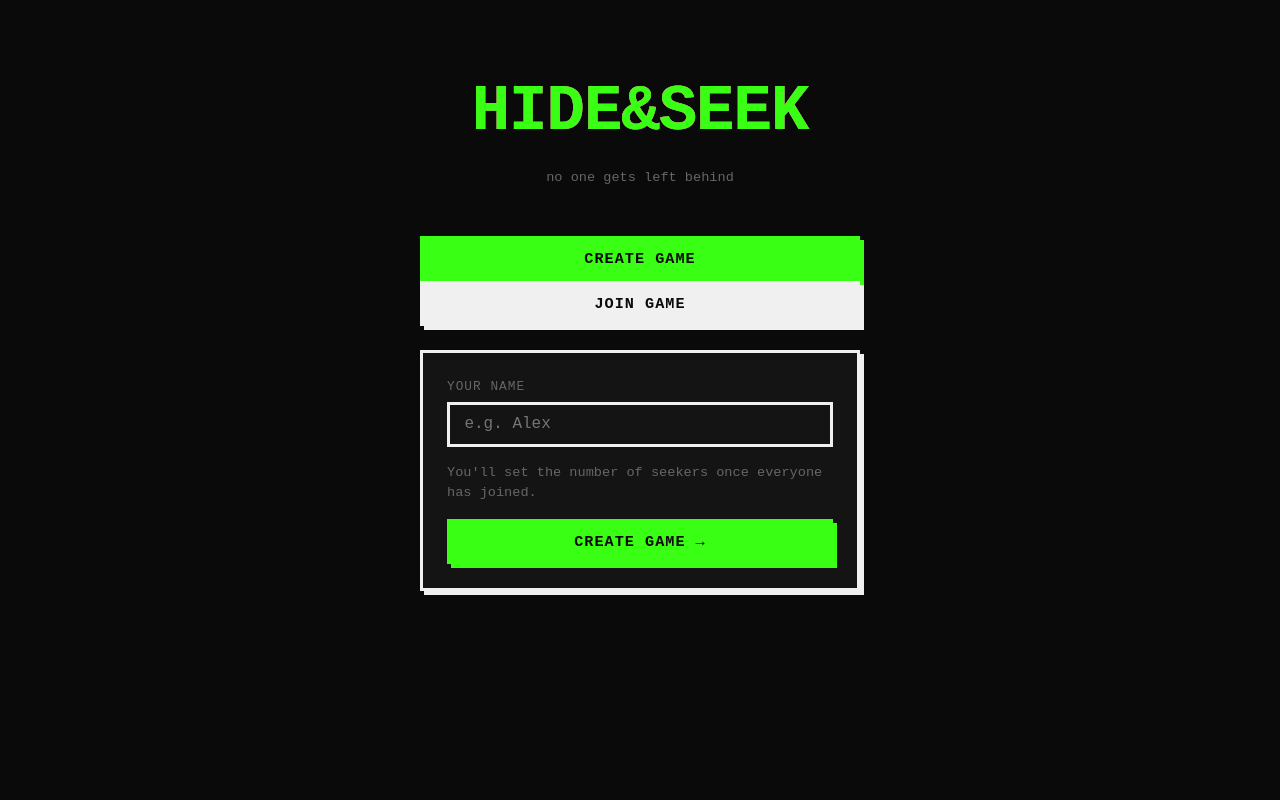
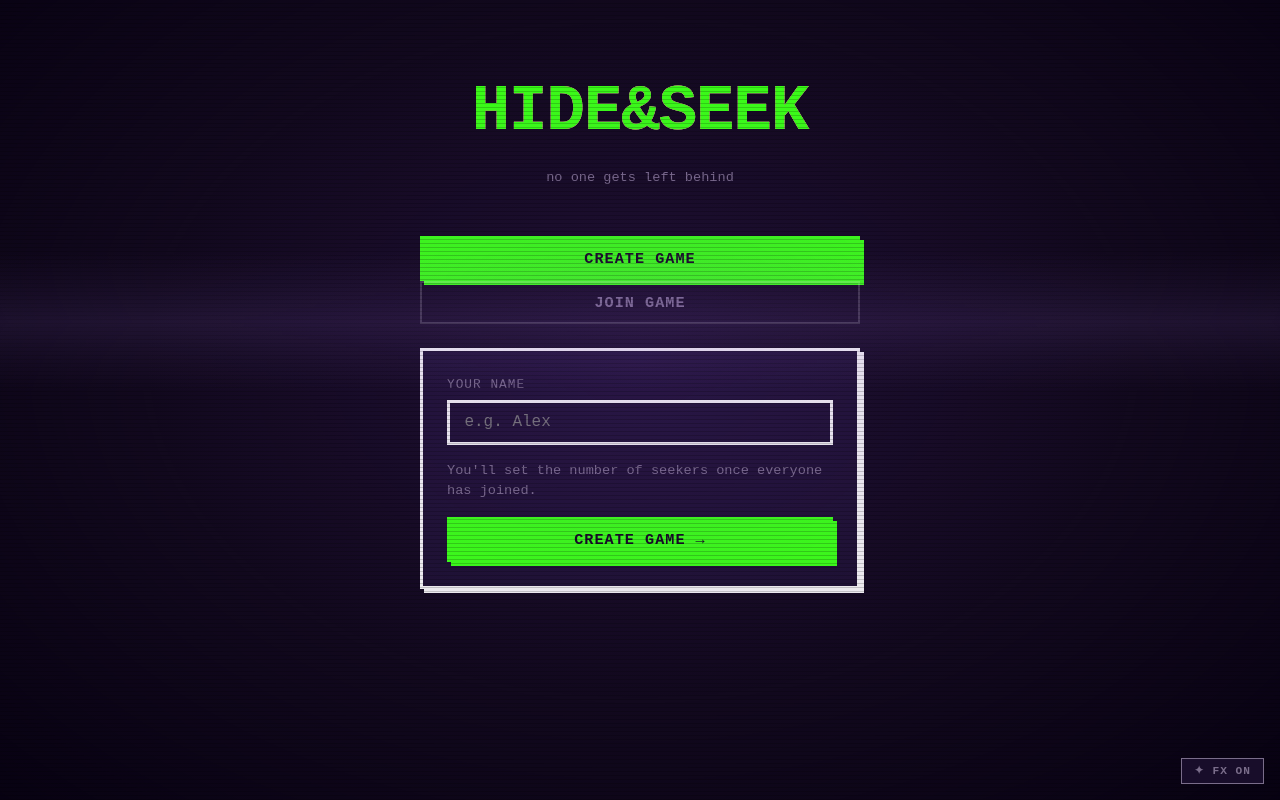
Before and after one commit to Derds/Hide-Seek, a SvelteKit app: page / in a window 1280 px wide. Built offline with nearby package versions, Linux system fonts and the light colour scheme.

Commit message:
made it pretty and made it kinda playable

```diff
--- a/src/app.css
+++ b/src/app.css
@@ -1,11 +1,11 @@
 :root {
-  --bg: #0a0a0a;
-  --bg-2: #141414;
+  --bg: #12091e;
+  --bg-2: #1c1030;
   --fg: #f0f0f0;
   --accent: #39ff14;
   --danger: #ff2d78;
   --warn: #f5e642;
-  --muted: #666;
+  --muted: #7a6d8a;
   --border: 3px solid var(--fg);
   --shadow: 4px 4px 0px var(--fg);
   --shadow-accent: 4px 4px 0px var(--accent);
@@ -15,6 +15,49 @@
 }
 
 *, *::before, *::after { box-sizing: border-box; margin: 0; padding: 0; }
+
+/* ── Comic book background texture ───────────────────── */
+
+/* Layer 1: halftone dot grid — two offset grids for depth */
+html {
+  background:
+    radial-gradient(circle, rgba(180,130,255,0.2) 1.5px, transparent 1.5px),
+    radial-gradient(circle, rgba(180,130,255,0.09) 1px,  transparent 1px),
+    var(--bg);
+  background-size: 20px 20px, 8px 8px;
+  background-position: 0 0, 10px 10px;
+}
+
+/* Layer 2: scanlines — static grid texture */
+body::before {
+  content: '';
+  position: fixed;
+  inset: 0;
+  background: repeating-linear-gradient(
+    to bottom,
+    transparent 0px,
+    transparent 3px,
+    rgba(0, 0, 0, 0.18) 3px,
+    rgba(0, 0, 0, 0.18) 4px
+  );
+  pointer-events: none;
+  z-index: 9998;
+}
+
+/* Layer 3: vignette — accent glow in centre, deep dark at edges */
+body::after {
+  content: '';
+  position: fixed;
+  inset: 0;
+  background: radial-gradient(
+    ellipse at 50% 45%,
+    rgba(120, 60, 200, 0.15) 0%,
+    transparent 55%,
+    rgba(5, 0, 15, 0.8) 100%
+  );
+  pointer-events: none;
+  z-index: 9997;
+}
 
 html, body {
   background: var(--bg);
@@ -52,7 +95,11 @@ h3 { font-size: 1.1rem; font-weight: 700; }
   background: var(--fg);
   color: var(--bg);
   box-shadow: var(--shadow);
-  transition: transform 0.08s, box-shadow 0.08s;
+  transition: transform 0.1s, box-shadow 0.1s, background 0.1s, color 0.1s;
+}
+.btn:hover:not(:disabled) {
+  transform: translate(-2px, -2px);
+  box-shadow: 5px 5px 0 var(--fg);
 }
 .btn:active { transform: translate(3px, 3px); box-shadow: 1px 1px 0 var(--fg); }
 .btn:disabled { opacity: 0.4; cursor: not-allowed; }
@@ -63,6 +110,11 @@ h3 { font-size: 1.1rem; font-weight: 700; }
   border-color: var(--accent);
   box-shadow: var(--shadow-accent);
 }
+.btn-accent:hover:not(:disabled) {
+  transform: translate(-2px, -2px);
+  box-shadow: 5px 5px 0 var(--accent);
+  filter: brightness(1.15);
+}
 .btn-accent:active { box-shadow: 1px 1px 0 var(--accent); }
 
 .btn-danger {
@@ -71,12 +123,37 @@ h3 { font-size: 1.1rem; font-weight: 700; }
   border-color: var(--danger);
   box-shadow: var(--shadow-danger);
 }
+.btn-danger:hover:not(:disabled) {
+  transform: translate(-2px, -2px);
+  box-shadow: 5px 5px 0 var(--danger);
+  filter: brightness(1.15);
+}
 .btn-danger:active { box-shadow: 1px 1px 0 var(--danger); }
 
 .btn-ghost {
   background: transparent;
   color: var(--fg);
   box-shadow: none;
+}
+.btn-ghost:hover:not(:disabled) {
+  background: rgba(255,255,255,0.06);
+  box-shadow: none;
+  transform: translate(-1px, -1px);
+}
+
+/* Tab-style inactive button — outline only, clearly secondary */
+.btn-tab {
+  background: transparent;
+  color: var(--muted);
+  border: 2px solid rgba(255,255,255,0.18);
+  box-shadow: none;
+}
+.btn-tab:hover:not(:disabled) {
+  color: var(--fg);
+  border-color: var(--fg);
+  background: rgba(255,255,255,0.05);
+  box-shadow: none;
+  transform: translate(-1px, -1px);
 }
 
 /* ── Inputs ───────────────────────────────────────────── */
@@ -149,6 +226,28 @@ label { display: block; font-size: 0.8rem; text-transform: uppercase; letter-spa
   89% { clip-path: inset(40% 0 30% 0); transform: translate(2px, 0); }
 }
 
+/* Slower, subtler glitch for leaderboard names */
+.glitch-slow {
+  position: relative;
+  display: inline-block;
+}
+.glitch-slow::before,
+.glitch-slow::after {
+  content: attr(data-text);
+  position: absolute;
+  top: 0; left: 0;
+  width: 100%;
+  overflow: hidden;
+}
+.glitch-slow::before {
+  color: var(--danger);
+  animation: glitch-top 6s infinite linear;
+}
+.glitch-slow::after {
+  color: var(--accent);
+  animation: glitch-bot 6s infinite linear;
+}
+
 /* ── Reveal animation ─────────────────────────────────── */
 @keyframes reveal-flicker {
   0%   { opacity: 0; }
@@ -185,3 +284,69 @@ label { display: block; font-size: 0.8rem; text-transform: uppercase; letter-spa
 .muted   { color: var(--muted); font-size: 0.85rem; }
 .center  { text-align: center; }
 .full    { width: 100%; }
+
+/* ── FX toggle button ─────────────────────────────────── */
+.fx-toggle {
+  position: fixed;
+  bottom: 1rem;
+  right: 1rem;
+  z-index: 10000;
+  padding: 0.35rem 0.75rem;
+  font-family: var(--font);
+  font-size: 0.7rem;
+  font-weight: 700;
+  text-transform: uppercase;
+  letter-spacing: 1px;
+  cursor: pointer;
+  background: rgba(28, 16, 48, 0.85);
+  color: var(--muted);
+  border: 1px solid var(--muted);
+  backdrop-filter: blur(4px);
+  transition: color 0.2s, border-color 0.2s;
+}
+.fx-toggle:hover { color: var(--fg); border-color: var(--fg); }
+
+/* ── Scan beam: sweeps top→bottom, clearly visible ─────── */
+.scan-beam {
+  position: fixed;
+  left: 0; right: 0;
+  height: 140px;
+  background: linear-gradient(
+    to bottom,
+    transparent 0%,
+    rgba(180, 130, 255, 0.04) 25%,
+    rgba(180, 130, 255, 0.09) 50%,
+    rgba(180, 130, 255, 0.04) 75%,
+    transparent 100%
+  );
+  pointer-events: none;
+  z-index: 9999;
+  animation: scan-beam 12s linear infinite;
+  top: -140px;
+}
+
+@keyframes scan-beam {
+  0%   { top: -140px; }
+  100% { top: 100vh; }
+}
+
+/* ── No-FX mode: disable all animations & scanlines ───── */
+html.no-fx body::before { animation: none; opacity: 0.15; }
+html.no-fx .scan-beam   { display: none; }
+html.no-fx *,
+html.no-fx *::before,
+html.no-fx *::after {
+  animation-duration: 0.001ms !important;
+  animation-iteration-count: 1 !important;
+  transition-duration: 0.001ms !important;
+}
+
+/* ── Respect system reduced-motion preference by default ─ */
+@media (prefers-reduced-motion: reduce) {
+  body::before { animation: none; }
+  *, *::before, *::after {
+    animation-duration: 0.001ms !important;
+    animation-iteration-count: 1 !important;
+    transition-duration: 0.001ms !important;
+  }
+}
--- a/src/routes/+layout.svelte
+++ b/src/routes/+layout.svelte
@@ -1,10 +1,35 @@
 <script lang="ts">
-	import '../app.css';
-	let { children } = $props();
+  import '../app.css';
+  import { onMount } from 'svelte';
+
+  let { children } = $props();
+
+  let fxEnabled = $state(true);
+
+  onMount(() => {
+    fxEnabled = localStorage.getItem('hide-seek-fx') !== 'off';
+    updateClass(fxEnabled);
+  });
+
+  function toggleFx() {
+    fxEnabled = !fxEnabled;
+    localStorage.setItem('hide-seek-fx', fxEnabled ? 'on' : 'off');
+    updateClass(fxEnabled);
+  }
+
+  function updateClass(enabled: boolean) {
+    document.documentElement.classList.toggle('no-fx', !enabled);
+  }
 </script>
 
 <svelte:head>
-	<title>Hide & Seek</title>
+  <title>Hide & Seek</title>
 </svelte:head>
 
 {@render children()}
+
+<div class="scan-beam" aria-hidden="true"></div>
+
+<button class="fx-toggle" onclick={toggleFx} title="Toggle visual effects">
+  {fxEnabled ? '✦ FX ON' : '◌ FX OFF'}
+</button>
--- a/src/routes/+page.svelte
+++ b/src/routes/+page.svelte
@@ -11,10 +11,10 @@
   </div>
 
   <div class="row" style="margin-bottom:1.5rem; gap:0;">
-    <button class="btn full" class:btn-accent={tab === 'create'} onclick={() => tab = 'create'}>
+    <button class="btn full" class:btn-accent={tab === 'create'} class:btn-tab={tab !== 'create'} onclick={() => tab = 'create'}>
       Create Game
     </button>
-    <button class="btn full" class:btn-accent={tab === 'join'} onclick={() => tab = 'join'}>
+    <button class="btn full" class:btn-accent={tab === 'join'} class:btn-tab={tab !== 'join'} onclick={() => tab = 'join'}>
       Join Game
     </button>
   </div>
```
Also changed, not shown: src/routes/game/[code]/+page.svelte (+4 -4 lines), src/routes/game/[code]/play/+page.svelte (+60 -13 lines), src/routes/game/[code]/summary/+page.svelte (+45 -7 lines), 1 other file (tests, documents, lock files or other folders).
